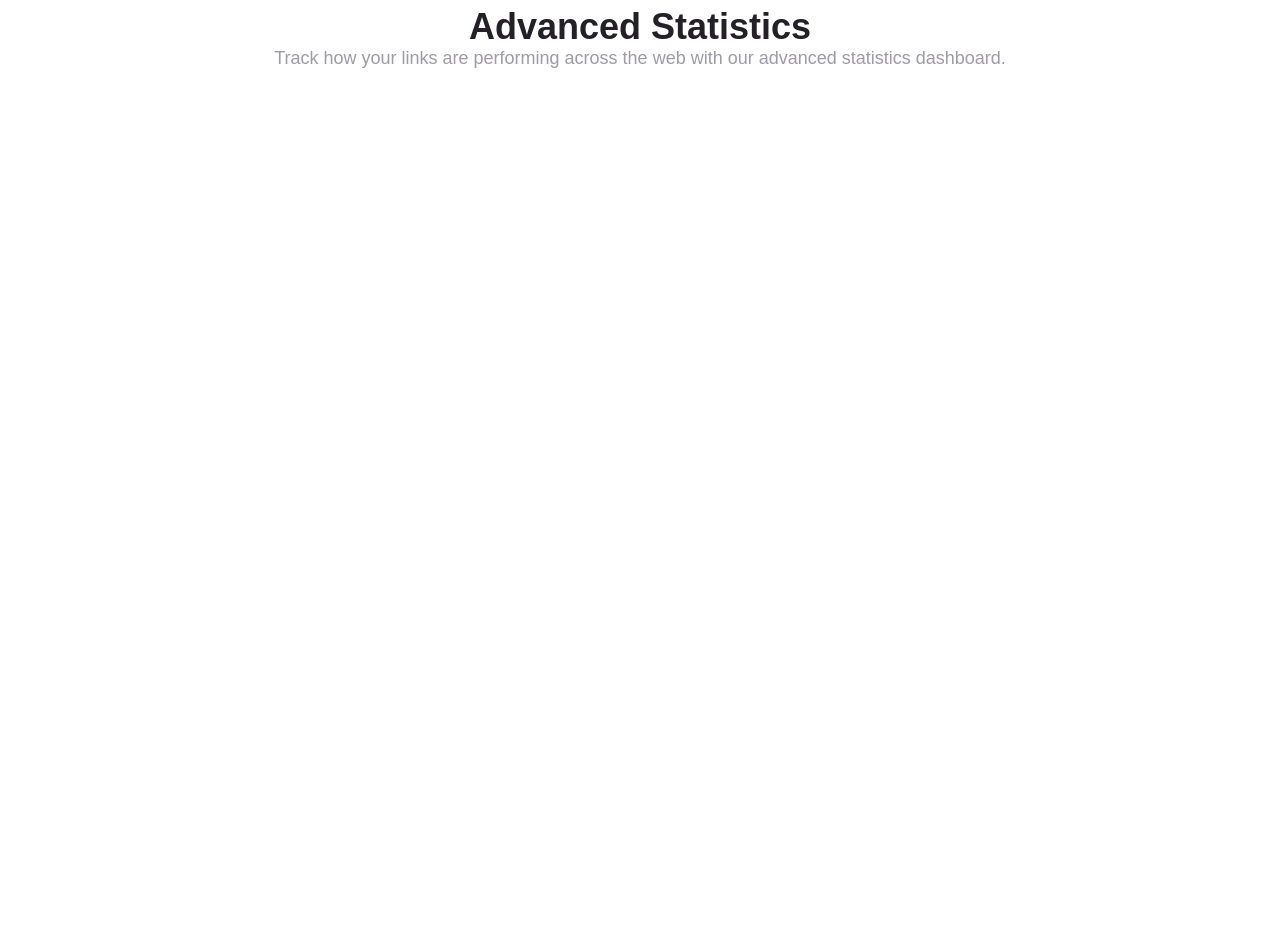
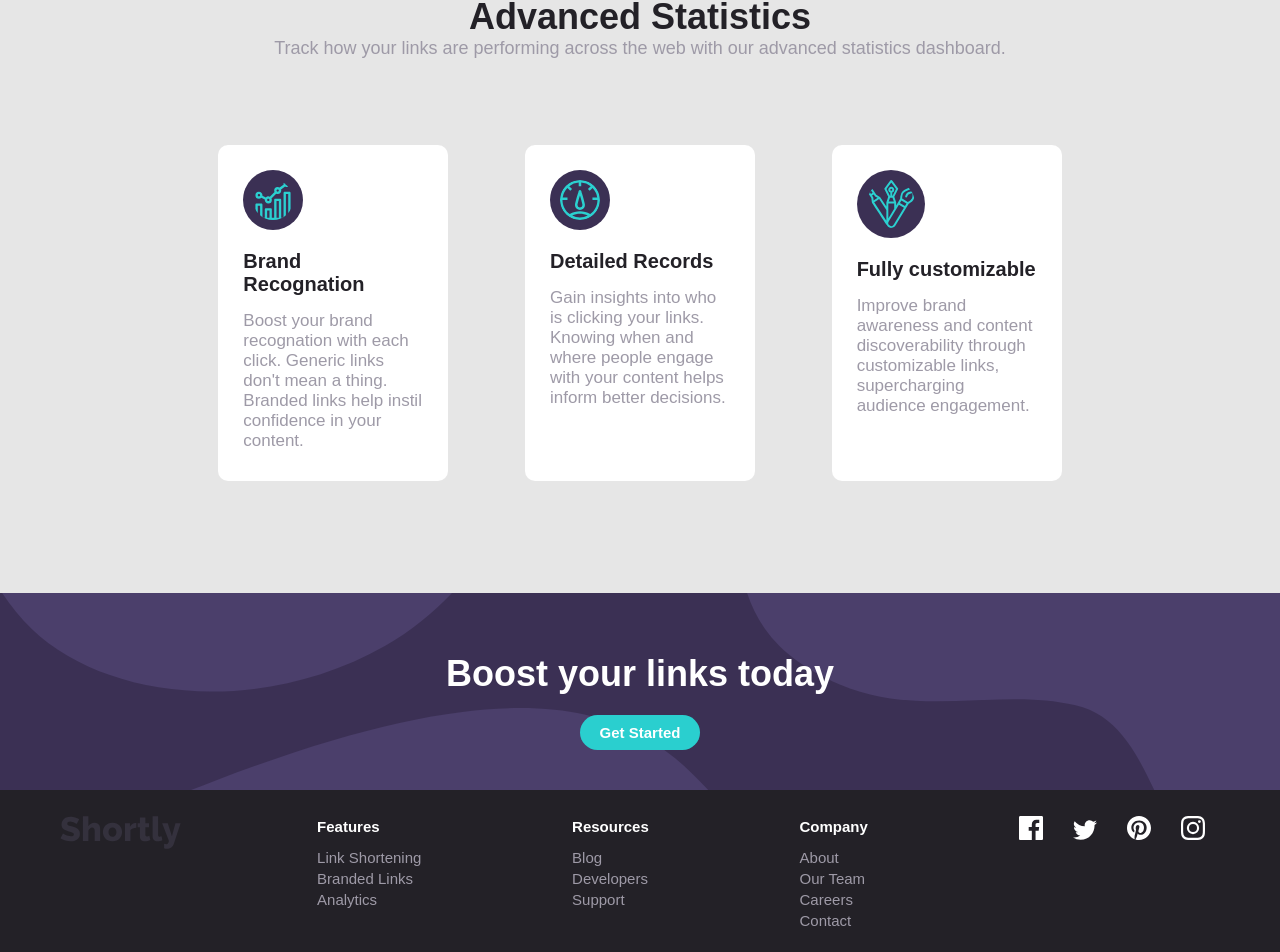
Before and after one commit to GabriellyKP/ProjetoShortenLink, a React (Create React App) app: page / in a window 1280 px wide. Shown: the part 825-1777 px from the top of the page. Before the commit the page ends 894 px from the top, so only its background shows below. Built offline with nearby package versions, Linux system fonts and the light colour scheme.

Commit message:
Terminado estrutura visual da página

```diff
--- a/src/pages/Home.js
+++ b/src/pages/Home.js
@@ -2,15 +2,32 @@ import React, { useState } from 'react'
 import '../styles/style.scss'
 import Logo from '../assets/images/logo.svg'
 import Illustration from '../assets/images/illustration-working.svg'
+import Facebook from '../assets/images/icon-facebook.svg'
+import Instagram from '../assets/images/icon-instagram.svg'
+import Pinterest from '../assets/images/icon-pinterest.svg'
+import Twitter from '../assets/images/icon-twitter.svg'
+import Customizable from '../assets/images/icon-fully-customizable.svg'
+import Brand from '../assets/images/icon-brand-recognition.svg'
+import Records from '../assets/images/icon-detailed-records.svg'
 
 export function Home() {
 
+let links = {
+original: "",
+shortened: "",
+    }
+
 const [Link, setLink] = useState("")
 const [ShortLink, setShortLink] = useState([])
+const [ResultLinks, setResultLinks] = useState(links)
 const [Shortening, setShortening] = useState(false)
 const [Validate, setValidate] = useState(false)
 
+
 const GetShorterLink = () =>{
+
+
+
     setShortening(true)
     const url = `https://api.shrtco.de/v2/shorten?url=${Link}`
 
@@ -18,10 +35,18 @@ const GetShorterLink = () =>{
     .then((resp) => resp.json())
     .then(function(data) {
         JSON.stringify(data)
-        let teste = data.result.full_short_link3
-        ShortLink.push(teste)
+        let shortenedLink = data.result.full_short_link3
+        setResultLinks({...ResultLinks, shortened: shortenedLink});
+        let original = data.result.original_link
+        setResultLinks({...ResultLinks, original: original});
+
+        var newLinks = {
+            original: ResultLinks.original,
+            shortened: ResultLinks.shortened,
+                }
+
+        ShortLink.push(newLinks)
         setShortLink(ShortLink)
-        console.log(ShortLink)
         setShortening(false)
 
       })
@@ -46,8 +71,10 @@ const handleValidation =() => {
 
     return (
         <div>
+            <div className="main">
+
             <div className="menu">
-                <img src={Logo} alt="Imagem da logo Shortly" />
+                <img src={Logo} alt="Image logo Shortly" />
                 <a href="#" >Features</a>
                 <a href="#">Pricing</a>
                 <a href="#">Resources</a>
@@ -73,12 +100,16 @@ const handleValidation =() => {
                 </div>
             </main>
 
+            </div>
+
+            <div className="page-background">
             <div className="input-link">
                 <div>
                 <input type="text" value={Link} onChange={handleChangeInputLink}
                     placeholder="  Shorten a link here..." style={Validate?{border: "2px solid hsl(0, 87%, 67%)"}:null}/>
 
-                <button onClick={handleValidation} disabled={Shortening}>{Shortening? "Wait..." :"Shorten It!"}
+                <button onClick={handleValidation} disabled={Shortening} className="button-square">
+                    {Shortening? "Wait..." :"Shorten It!"}
                 </button>
                 </div>
 
@@ -89,7 +120,11 @@ const handleValidation =() => {
             <div>
             {ShortLink?.map(info => {
                 return (
-                    <li>{info}</li>
+                    <li className="list" key={info.original}>
+                        {info.original}
+                        {info.shortened}
+                        <button className="button-square">Copy</button>
+                    </li>
                 )
                 })
               }
@@ -104,7 +139,90 @@ const handleValidation =() => {
                     Track how your links are performing across the web
                     with our advanced statistics dashboard.
                 </p>
+
+                <div className="cards">
+                <div>
+                <img src={Brand} alt="Image Brand Recognation" />
+                <h1>
+                    Brand Recognation
+                </h1>
+                <p>
+                    Boost your brand recognation with each click. Generic links
+                    don't mean a thing. Branded links help instil confidence in your
+                    content.
+                </p>
+              </div>
+
+              <div>
+              <img src={Records} alt="Image Detailed Records" />
+                <h1>
+                    Detailed Records
+                </h1>
+                <p>
+                    Gain insights into who is clicking your links. Knowing when and where
+                    people engage with your content helps inform better decisions.
+                </p>
+              </div>
+
+              <div>
+              <img src={Customizable} alt="Image Fully customizable"/>
+                <h1>
+                    Fully customizable
+                </h1>
+                <p>
+                    Improve brand awareness and content discoverability through customizable
+                    links, supercharging audience engagement.
+                </p>
+              </div>
+              </div>
+
             </div>
+            </div>
+
+            <div className="background-boost">
+                <h1>Boost your links today</h1>
+
+                <div>
+                <button>Get Started</button>
+                </div>
+
+            </div>
+
+            <div className="footer">
+                <img src={Logo} alt="Image logo Shortly" style={{height: "50%"}} />
+
+            <dl>
+                <dt className="font-main-link"><a href="#" >Features</a></dt>
+                <dd><a href="#" >Link Shortening</a></dd>
+                <dd><a href="#" >Branded Links</a></dd>
+                <dd><a href="#" >Analytics</a></dd>
+            </dl>
+
+            <dl>
+                <dt className="font-main-link"><a href="#" >Resources</a></dt>
+                <dd><a href="#" >Blog</a></dd>
+                <dd><a href="#" >Developers</a></dd>
+                <dd><a href="#" >Support</a></dd>
+            </dl>
+
+            <dl>
+                <dt className="font-main-link"><a href="#" >Company</a></dt>
+                <dd><a href="#" >About</a></dd>
+                <dd><a href="#" >Our Team</a></dd>
+                <dd><a href="#" >Careers</a></dd>
+                <dd><a href="#" >Contact</a></dd>
+            </dl>
+
+             <div>
+                <a href="#" >{<img src={Facebook} alt="Facebook" />}</a>
+                <a href="#" >{<img src={Twitter} alt="Twitter" />}</a>
+                <a href="#" >{<img src={Pinterest} alt="Pinterest" />}</a>
+                <a href="#" >{<img src={Instagram} alt="Instagram" />}</a>
+             </div>
+
+            </div>
+
+
         </div>
     )
 }
--- a/src/styles/global.scss
+++ b/src/styles/global.scss
@@ -4,10 +4,6 @@
     margin: 0;
     padding: 0;
     box-sizing: border-box;
-}
-
-body{
-    margin: 30px 180px 0 180px;
 }
 
 body, input, textarea, p, span {
--- a/src/styles/style.scss
+++ b/src/styles/style.scss
@@ -1,4 +1,8 @@
 @import 'variables';
+
+.main{
+    margin: 30px 180px 0 180px;
+}
 
 button {
     height: 35px;
@@ -20,6 +24,12 @@ button {
     }
 }
 
+.button-square{
+    border-radius: 5px;
+    height: 45px;
+    width: auto;
+}
+
 .menu {
     display: flex;
     flex-direction: row;
@@ -28,6 +38,7 @@ button {
 
     img{
         max-width: 200px;
+        margin-right: 15px;
     }
 
 }
@@ -35,7 +46,7 @@ button {
 
 a{
     align-items: center;
-    padding: 0 10px 0 10px;
+    padding: 0 15px 0 15px;
     text-decoration: none;
     color: $grayish-violet;
     font: 700 15px 'Poppins', sans-serif;
@@ -81,13 +92,15 @@ a{
 
 .input-link{
     background-color: $dark-violet;
-    margin-top: 40px;
+    margin: 40px 180px 20px 180px;
 
     background-image: url("../assets/images/bg-shorten-desktop.svg");
     background-repeat: no-repeat;
     background-size: cover;
     background-position: center;
     padding: 40px 40px 40px 40px;
+    border-radius: 10px;
+
 
     div{
         display: flex;
@@ -106,21 +119,118 @@ a{
         border: 1px solid $grayish-violet;
     }
 
-    button{
-        border-radius: 5px;
-        height: 45px;
-    }
-
     span {
         color: $red-color;
-        margin-left: 15px;
+        margin-left: 3%;
+        font-style: italic;
     }
 }
+
+.list {
+    border-radius: 5px;
+    height: 45px;
+    background-color: #fff;
+
+    display: flex;
+    align-items: center;
+    justify-content: space-around;
+    padding-left: 1%;
+    margin: 0 180px 10px 180px;
+
+    button{
+        height: 75%;
+
+    }
+}
+
 
 .content-site{
     display: flex;
     flex-direction: column;
     align-items: center;
-    margin-top: 30px;
 
 }
+
+.cards{
+    display: flex;
+    flex-direction: row;
+    justify-content: space-around;
+    margin: 40px 180px 20px 180px;
+
+    div{
+        margin: 5% 0 10% 0;
+        background-color: #fff;
+        padding: 25px 25px 30px 25px;
+        width: 25%;
+        border-radius: 10px;
+    }
+
+    h1{
+        font: 800 20px 'Poppins', sans-serif;
+        margin-bottom: 15px;
+    }
+
+    p{
+        font-size: 17px;
+    }
+
+    img{
+        background-color: $dark-violet;
+        border-radius: 100%;
+        padding: 10px;
+        max-width: 70px;
+        margin-bottom: 15px;
+    }
+}
+
+.page-background{
+    background-color: hsl(0, 0%, 90%);
+
+}
+
+.background-boost{
+    background-color: $dark-violet;
+    background-image: url("../assets/images/bg-boost-desktop.svg");
+    background-repeat: no-repeat;
+    background-size: cover;
+    background-position: center;
+    padding: 60px 40px 40px 40px;
+
+    display: flex;
+    flex-direction: column;
+    align-items: center;
+
+    h1{
+        color: #fff;
+        margin-bottom: 20px;
+    }
+}
+
+.footer {
+    background-color: $very-dark-violet;
+
+    display: flex;
+    flex-direction: row;
+    justify-content: space-around;
+    padding: 2% 0 5% 0;
+
+    a{
+        font: 500 15px 'Poppins', sans-serif;
+
+        &:hover {
+            color: $cyan-color;
+            filter: brightness(100%);
+        }
+    }
+
+
+}
+
+.font-main-link{
+    margin-bottom: 10px;
+    a{
+    font-weight: bold;
+    color:#fff;
+
+}
+}
```
